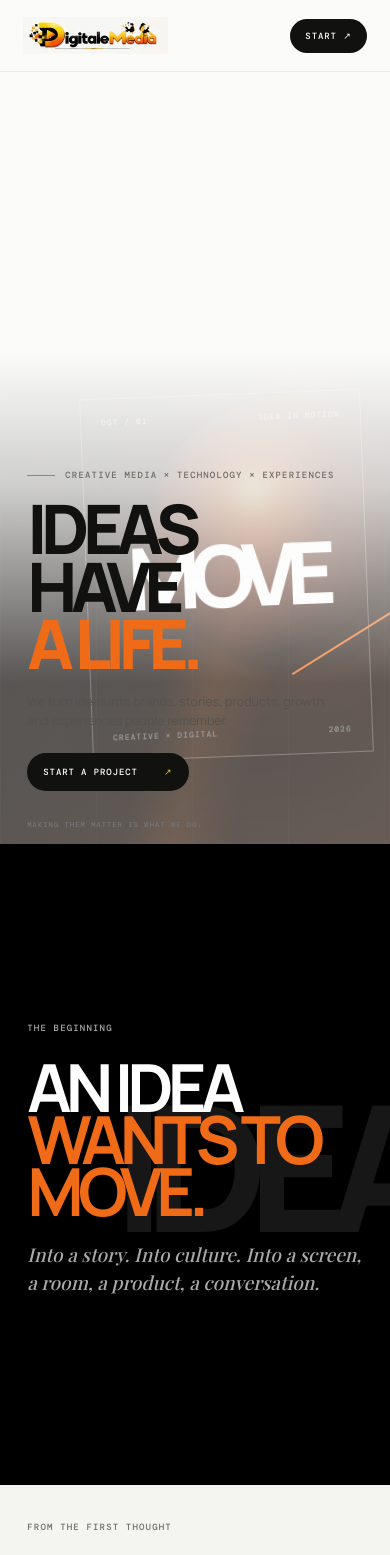
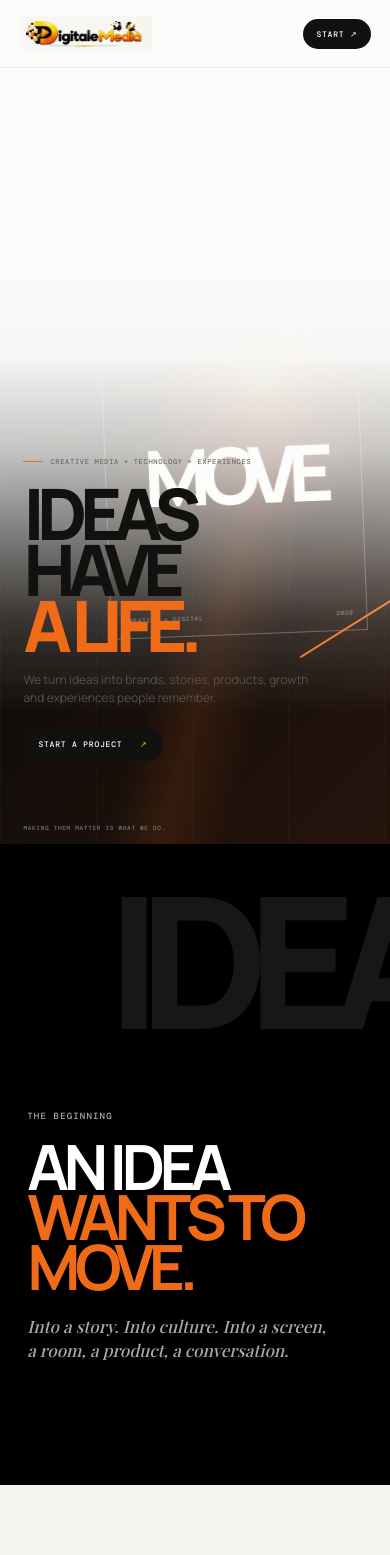
Before and after one commit to SRILUG/digitale-media-ai, a Next.js app: page / in a window 390 px wide. Shown: the top 1555 px of the page. Built offline with nearby package versions, Linux system fonts and the light colour scheme; a web font is replaced by a local one.

Commit message:
Rebuild mobile homepage composition for cleaner editorial hierarchy

```diff
--- a/components/home/home-art-directed.module.css
+++ b/components/home/home-art-directed.module.css
@@ -204,3 +204,249 @@
   .expOrb{width:54vw;height:54vw;opacity:1}
   .expGhost{color:#fff;opacity:.075}
 }
+
+
+/* Mobile rebuild: deliberate editorial composition */
+@media(max-width:760px){
+  .page{overflow-x:hidden}
+  .nav{height:68px;padding:0 5vw;background:rgba(251,251,249,.96)}
+  .logo{width:132px;height:46px;flex-basis:132px}
+  .mobileStart{padding:10px 13px;font-size:8px}
+
+  .hero{
+    min-height:100svh;
+    height:100svh;
+    padding:92px 6vw 24px;
+    display:flex;
+    align-items:flex-end;
+  }
+  .heroMedia{
+    top:31%;
+    left:0;
+    right:0;
+    bottom:0;
+    opacity:1;
+  }
+  .heroMedia:after{
+    background:linear-gradient(180deg,
+      var(--paper) 0%,
+      rgba(251,251,249,.98) 16%,
+      rgba(251,251,249,.78) 32%,
+      rgba(251,251,249,.16) 62%,
+      transparent 78%);
+  }
+  .heroCopy{
+    width:100%;
+    padding:0 0 7vh;
+    z-index:5;
+  }
+  .heroCopy .kicker{
+    font-size:7px;
+    letter-spacing:.1em;
+    gap:7px;
+  }
+  .heroCopy .kicker:before{width:20px}
+  .heroCopy h1{
+    font-size:18.2vw;
+    line-height:.79;
+    letter-spacing:-.105em;
+    margin:18px 0 18px;
+    max-width:100%;
+  }
+  .heroCopy p{
+    max-width:290px;
+    font-size:12px;
+    line-height:1.48;
+    margin:0 0 20px;
+  }
+  .heroActions{gap:0}
+  .primaryButton{padding:12px 15px;font-size:8px}
+  .primaryButton span{margin-left:12px}
+  .textButton{display:none}
+  .heroCaption{left:6vw;bottom:12px;font-size:6px;letter-spacing:.12em}
+
+  .heroOrb{
+    width:66vw;height:66vw;
+    right:-8%;top:4%;
+    opacity:.42;
+  }
+  .heroFrame{
+    width:66vw;height:38vh;
+    right:7%;top:9%;
+    opacity:.46;
+    padding:13px;
+  }
+  .heroFrameTop,.heroFrameBottom{font-size:6px}
+  .heroFrameWord{font-size:20vw}
+  .heroSlash{
+    width:56vw;
+    right:-12%;
+    top:61%;
+    opacity:.6;
+  }
+
+  .blackStatement{
+    min-height:76svh;
+    height:auto;
+    padding:18vw 7vw;
+  }
+  .sceneWord{
+    font-size:47vw;
+    right:-12vw;
+    top:18%;
+  }
+  .blackStatementCopy{margin-top:18vh}
+  .blackStatementCopy h2{
+    font-size:16vw;
+    line-height:.8;
+    margin:18px 0 22px;
+  }
+  .blackStatementCopy p{font-size:17px;line-height:1.42;max-width:300px}
+
+  .transformation{
+    padding:18vw 7vw;
+  }
+  .transformationIntro h2{
+    font-size:13.4vw;
+    line-height:.86;
+    margin-top:18px;
+  }
+  .transformationSteps{
+    margin-top:13vw;
+  }
+  .transformationSteps div{
+    min-height:145px;
+    padding:20px 12px 16px 0;
+  }
+  .transformationSteps div:not(:first-child){padding-left:14px}
+  .transformationSteps strong{font-size:20px;margin:25px 0 9px}
+  .transformationSteps p{font-size:10px;line-height:1.4}
+
+  .work{
+    padding:18vw 7vw;
+  }
+  .sectionHead{font-size:7px;padding-bottom:12px}
+  .workIntro{
+    padding:16vw 0 11vw;
+    gap:20px;
+  }
+  .workIntro h2{font-size:16.5vw;line-height:.8}
+  .workIntro p{font-size:12px;line-height:1.5}
+  .workStory,.workStory[data-tone="black"],.workStory[data-tone="warm"]{
+    display:block;
+    min-height:0;
+    margin:0 -7vw;
+    padding:14vw 7vw 16vw;
+  }
+  .workVisual{
+    width:100%;
+    height:64vw;
+    margin-bottom:11vw;
+    padding:18px;
+    box-shadow:none;
+  }
+  .workVisual:after{inset:10px}
+  .workVisual>span,.workVisual>strong{top:14px;font-size:6px}
+  .workVisual>span{left:14px}.workVisual>strong{right:14px}
+  .workVisualWord{font-size:24vw}
+  .workVisual i{bottom:24%;width:58%;left:21%}
+  .workCopy>span{font-size:7px}
+  .workCopy h3{font-size:14.5vw;line-height:.82;margin:15px 0 18px}
+  .workCopy p{font-size:11.5px;line-height:1.55;margin-bottom:22px;max-width:310px}
+  .workCopy a{font-size:8px}
+
+  .conviction{
+    padding:18vw 7vw;
+  }
+  .convictionGrid{
+    padding:15vw 0 12vw;
+    gap:25px;
+  }
+  .conviction h2{font-size:16.5vw}
+  .bigSerif{font-size:25px;line-height:1.18}
+  .smallCopy{font-size:11.5px;line-height:1.55;margin-top:22px}
+  .capList article{
+    grid-template-columns:28px 1fr 18px;
+    gap:10px;
+    padding:18px 0;
+  }
+  .capList h3{font-size:22px}
+  .capList p{font-size:10.5px;line-height:1.4;margin-top:6px}
+  .capList b{grid-column:3;grid-row:1}
+
+  .experiences{
+    display:block;
+  }
+  .expImage{
+    min-height:47svh;
+    height:47svh;
+  }
+  .expGhost{font-size:31vw}
+  .expMark{font-size:6px;left:7%;bottom:8%}
+  .expOrb{width:52vw;height:52vw}
+  .expContent{padding:16vw 7vw 18vw}
+  .sectionHeadDark{font-size:7px;padding-bottom:12px}
+  .expLead{font-size:20px;line-height:1.3;margin:0 0 5px}
+  .expContent h2{font-size:16.5vw;line-height:.8;margin:20px 0 12vw}
+  .expTypes div{padding:13px 0}
+  .expTypes strong{font-size:10px}
+  .lightButton{margin-top:28px;padding:12px 15px;font-size:8px}
+
+  .engine{
+    padding:18vw 7vw;
+  }
+  .engineGrid{
+    padding:15vw 0 12vw;
+    gap:28px;
+  }
+  .engineGrid h2{font-size:16.5vw}
+  .engineGrid>.bigSerif{font-size:24px}
+  .engineFlow{gap:15px;font-size:7px;padding:15px 0}
+
+  .people{
+    padding:18vw 7vw;
+  }
+  .peopleIntro{
+    padding:15vw 0 11vw;
+    gap:22px;
+  }
+  .peopleIntro h2{font-size:16.5vw}
+  .peopleIntro p{font-size:11.5px;line-height:1.55}
+  .founderGrid{gap:12px}
+  .founderGrid article>div:first-child{height:92vw}
+  .founderMeta{padding:18px}
+  .founderMeta h3{font-size:22px;line-height:1.05}
+  .founderMeta p{font-size:7px}
+
+  .cadence{
+    min-height:58svh;
+    padding:18vw 7vw;
+  }
+  .cadenceWords{
+    margin-top:11vw;
+    font-size:17vw;
+    line-height:.8;
+  }
+  .cadenceWords span:nth-child(2),.cadenceWords span:nth-child(4){padding-left:8vw}
+
+  .finalCta{
+    min-height:76svh;
+    padding:18vw 7vw;
+  }
+  .finalCta h2{
+    font-size:16.8vw;
+    line-height:.8;
+    margin:17vw 0 8vw;
+  }
+  .finalCta p{font-size:18px;line-height:1.35;margin-bottom:28px}
+  .finalCta>a{font-size:8px}
+  .footer{
+    display:flex;
+    flex-direction:column;
+    gap:8px;
+    padding:24px 7vw;
+    font-size:7px;
+    line-height:1.5;
+  }
+  .footer span{max-width:280px}
+}
```
